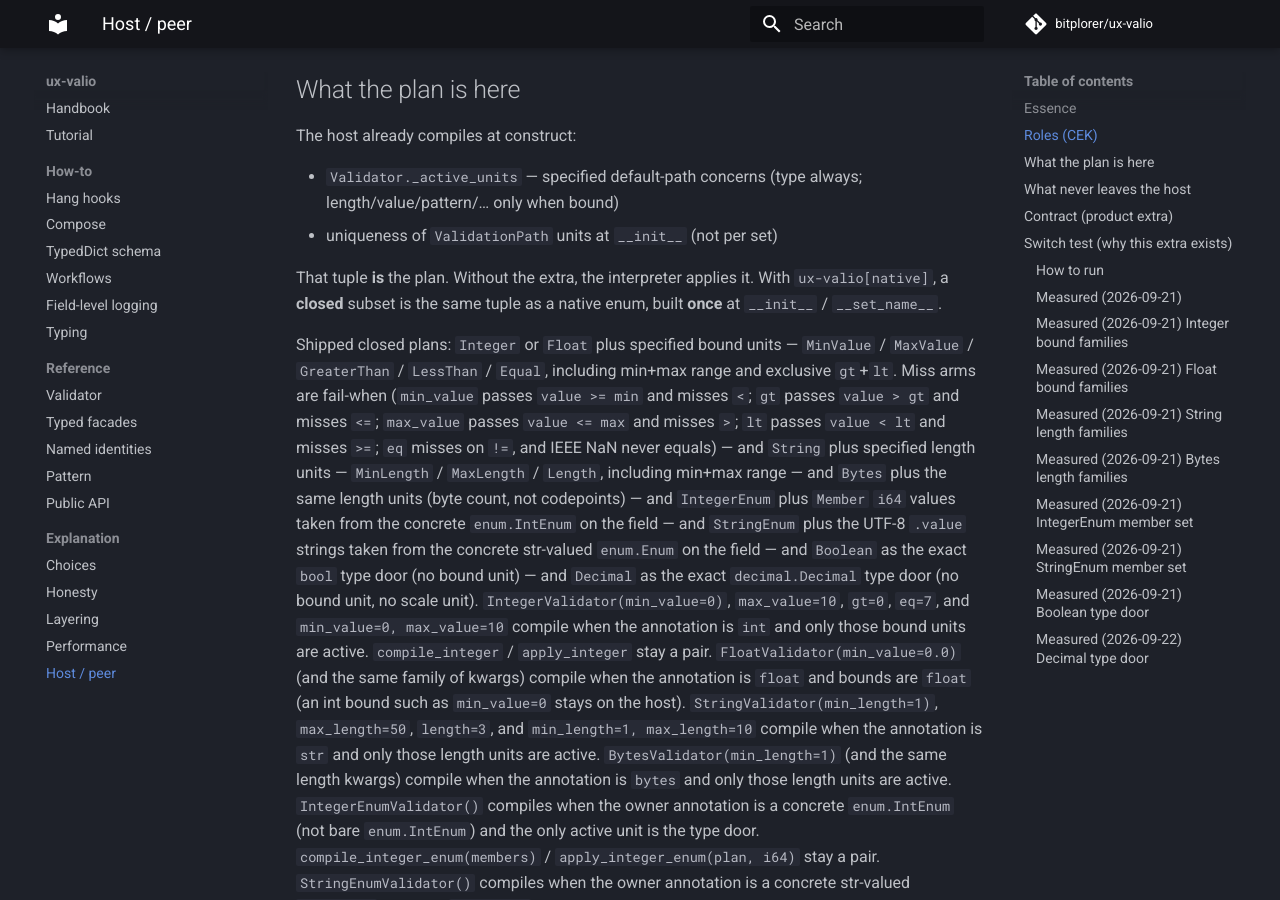
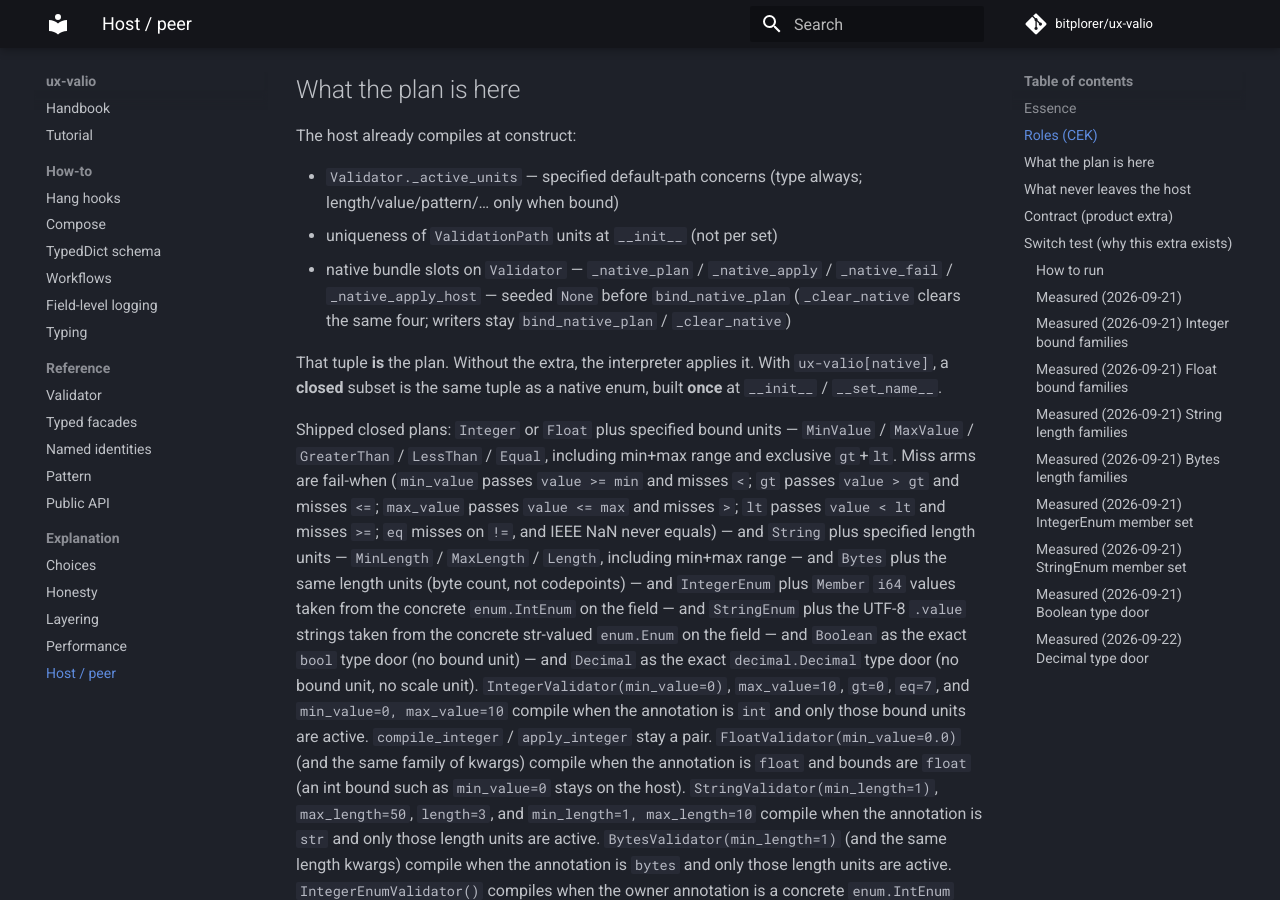
Before and after one commit to bitplorer/ux-valio, an MkDocs documentation site: the page built from docs/explanation/host-peer-plan.md, in a window 1280 px wide and 900 px high, scrolled down 1138 px. Built offline with MkDocs 1.6.1 and Material for MkDocs 9.7.7, drawn with Linux system fonts in a browser that asks for light colours; comment, search, counter and statistics services are not loaded.

Commit message:
Declare native-plan ownership on Validator.__init__. (#121)
Seed _native_plan / _native_apply / _native_fail / _native_apply_host as
None before bind_native_plan so readers do not need getattr to infer the
bundle. __set_name__ rebinds when the plan is still None. Cap Door B
stays off; Date* stays HOLD.

Co-authored-by: Cursor Agent <cursoragent@cursor.com>
Co-authored-by: bitplorer <bitplorer@users.noreply.github.com>

```diff
--- a/docs/explanation/host-peer-plan.md
+++ b/docs/explanation/host-peer-plan.md
@@ -50,6 +50,11 @@ The host already compiles at construct:
 - ``Validator._active_units`` — specified default-path concerns (type
   always; length/value/pattern/… only when bound)
 - uniqueness of ``ValidationPath`` units at ``__init__`` (not per set)
+- native bundle slots on ``Validator`` —
+  ``_native_plan`` / ``_native_apply`` / ``_native_fail`` /
+  ``_native_apply_host`` — seeded ``None`` before
+  ``bind_native_plan`` (``_clear_native`` clears the same four;
+  writers stay ``bind_native_plan`` / ``_clear_native``)
 
 That tuple **is** the plan. Without the extra, the interpreter applies
 it. With ``ux-valio[native]``, a **closed** subset is the same tuple as
```
Also changed, not shown: AGENTS.md (+7 -1 lines), CHANGELOG.md (+10 -0 lines), docs/explanation/performance.md (+4 -0 lines), 1 other file.
